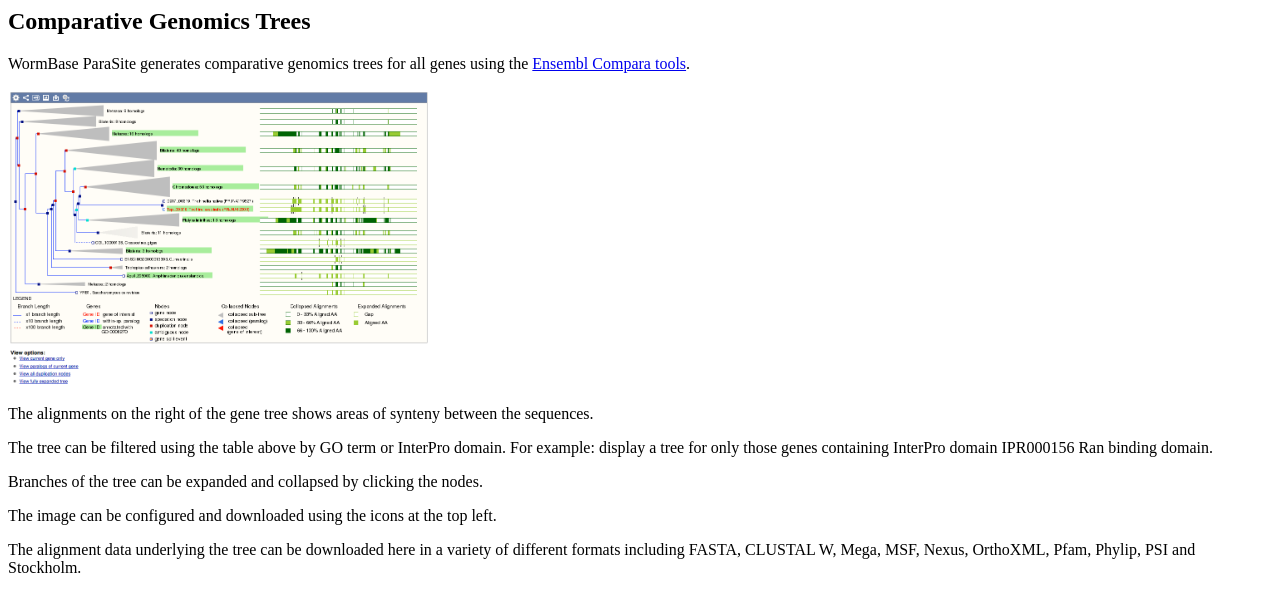
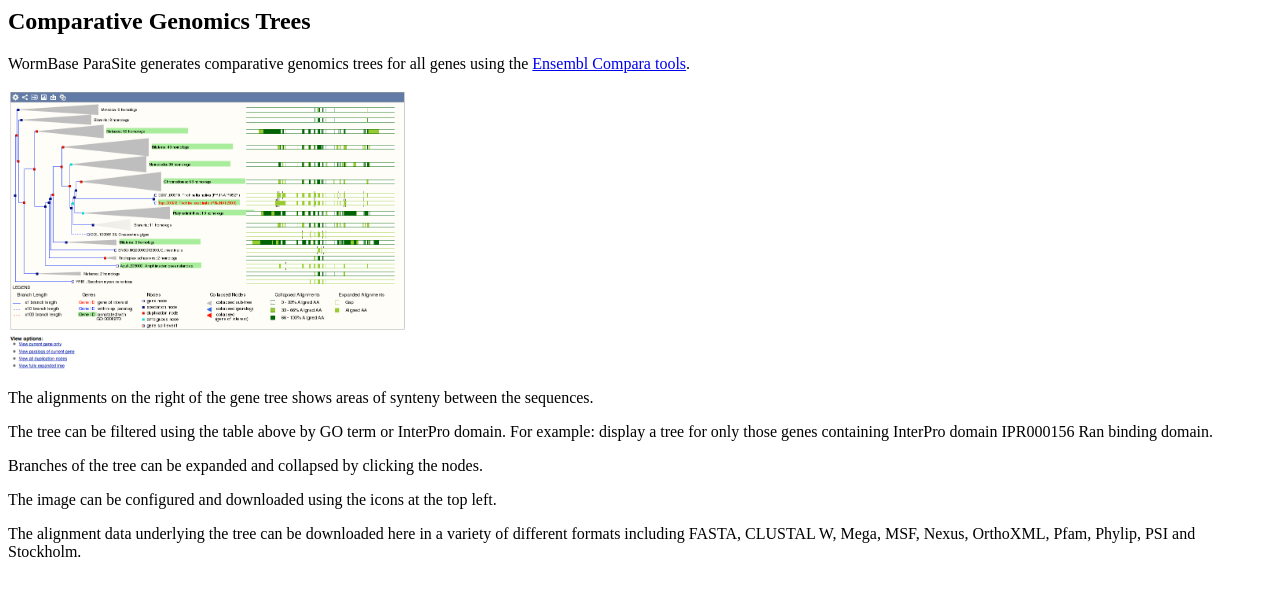
Before and after one commit to EnsemblGenomes/parasite-docs, a plain HTML site: page htdocs/info/Browsing/gene_trees.html in a window 1280 px wide. Drawn offline with Linux system fonts and the light colour scheme.

Commit message:
Update gene_trees.html

```diff
--- a/htdocs/info/Browsing/gene_trees.html
+++ b/htdocs/info/Browsing/gene_trees.html
@@ -9,7 +9,7 @@
 
 <p>WormBase ParaSite generates comparative genomics trees for all genes using the <a href="http://www.ensembl.org/info/genome/compara/index.html">Ensembl Compara tools</a>.</p>
 
-        <p><img src="/img/gene_page_3.png" alt="Gene tree" class="image-expand" style="height:300px;"></p>
+        <p><img src="/img/gene_page_3.png" alt="Gene tree" class="image-expand" style="width:400px;"></p>
 
       <p>The alignments on the right of the gene tree shows areas of synteny between the sequences.</p>
 
```
